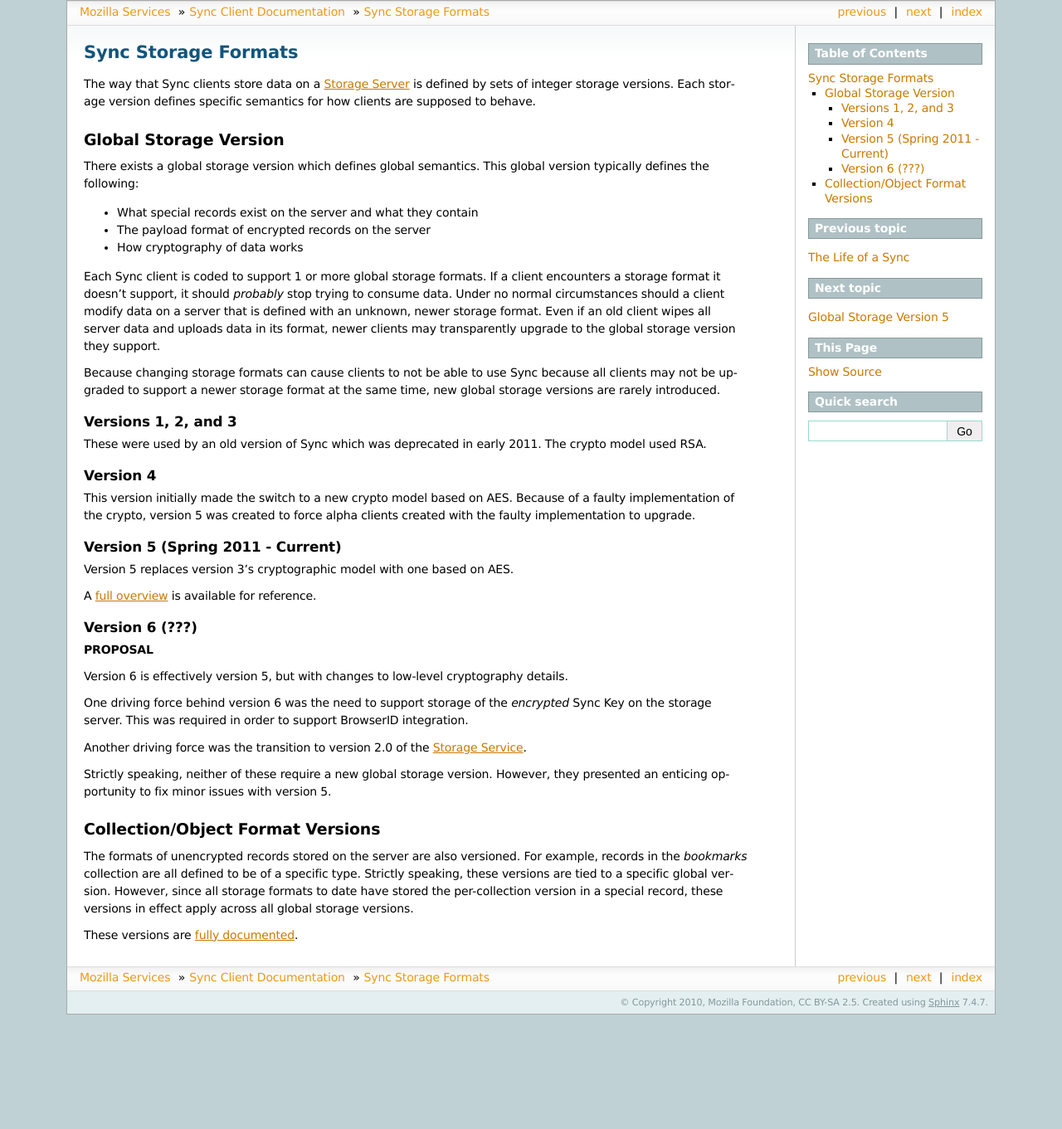
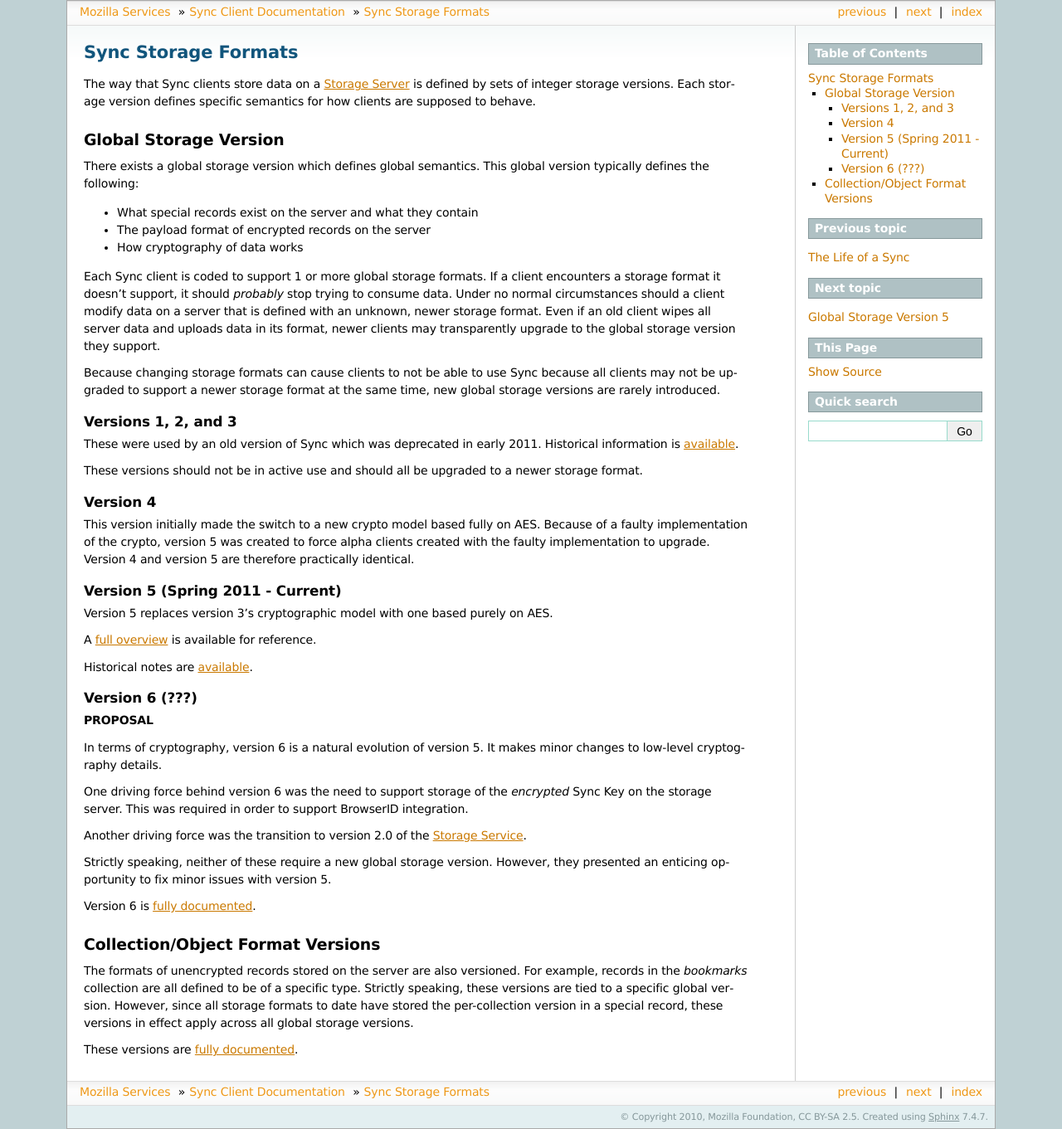
Before and after one commit to mozilla-services/docs, a Sphinx documentation site: the page built from source/sync/storageformats.rst, in a window 1280 px wide. Shown: the whole page at 83% size. Built offline with Sphinx 7.4.7, drawn with Linux system fonts in a browser that asks for light colours; before the commit the page ends 1223 px from its top, so only the background shows below that.

Commit message:
[sync] more content on storage formats listing
included links to old formats on wiki

```diff
--- a/source/sync/storageformats.rst
+++ b/source/sync/storageformats.rst
@@ -33,29 +33,36 @@
 --------------------
 
 These were used by an old version of Sync which was deprecated in early 2011.
-The crypto model used RSA.
+Historical information is `available <https://wiki.mozilla.org/index.php?title=Labs/Weave/Developer/Crypto&oldid=200527>`_.
+
+These versions should not be in active use and should all be upgraded to a
+newer storage format.
 
 Version 4
 ---------
 
-This version initially made the switch to a new crypto model based on AES.
-Because of a faulty implementation of the crypto, version 5 was created to
-force alpha clients created with the faulty implementation to upgrade.
+This version initially made the switch to a new crypto model based fully on
+AES. Because of a faulty implementation of the crypto, version 5 was created to
+force alpha clients created with the faulty implementation to upgrade. Version
+4 and version 5 are therefore practically identical.
 
 Version 5 (Spring 2011 - Current)
 ---------------------------------
 
-Version 5 replaces version 3's cryptographic model with one based on AES.
+Version 5 replaces version 3's cryptographic model with one based purely on
+AES.
 
 A :ref:`full overview<sync_storageformat5>` is available for reference.
+
+Historical notes are `available <https://wiki.mozilla.org/index.php?title=Services/Sync/SimplifiedCrypto&oldid=276735>`_.
 
 Version 6 (???)
 ---------------
 
 **PROPOSAL**
 
-Version 6 is effectively version 5, but with changes to low-level cryptography
-details.
+In terms of cryptography, version 6 is a natural evolution of version 5. It
+makes minor changes to low-level cryptography details.
 
 One driving force behind version 6 was the need to support storage of the
 *encrypted* Sync Key on the storage server. This was required in order to
@@ -68,6 +75,8 @@
 However, they presented an enticing opportunity to fix minor issues with
 version 5.
 
+Version 6 is :ref:`fully documented<sync_storageformat6>`.
+
 Collection/Object Format Versions
 =================================
 
```
